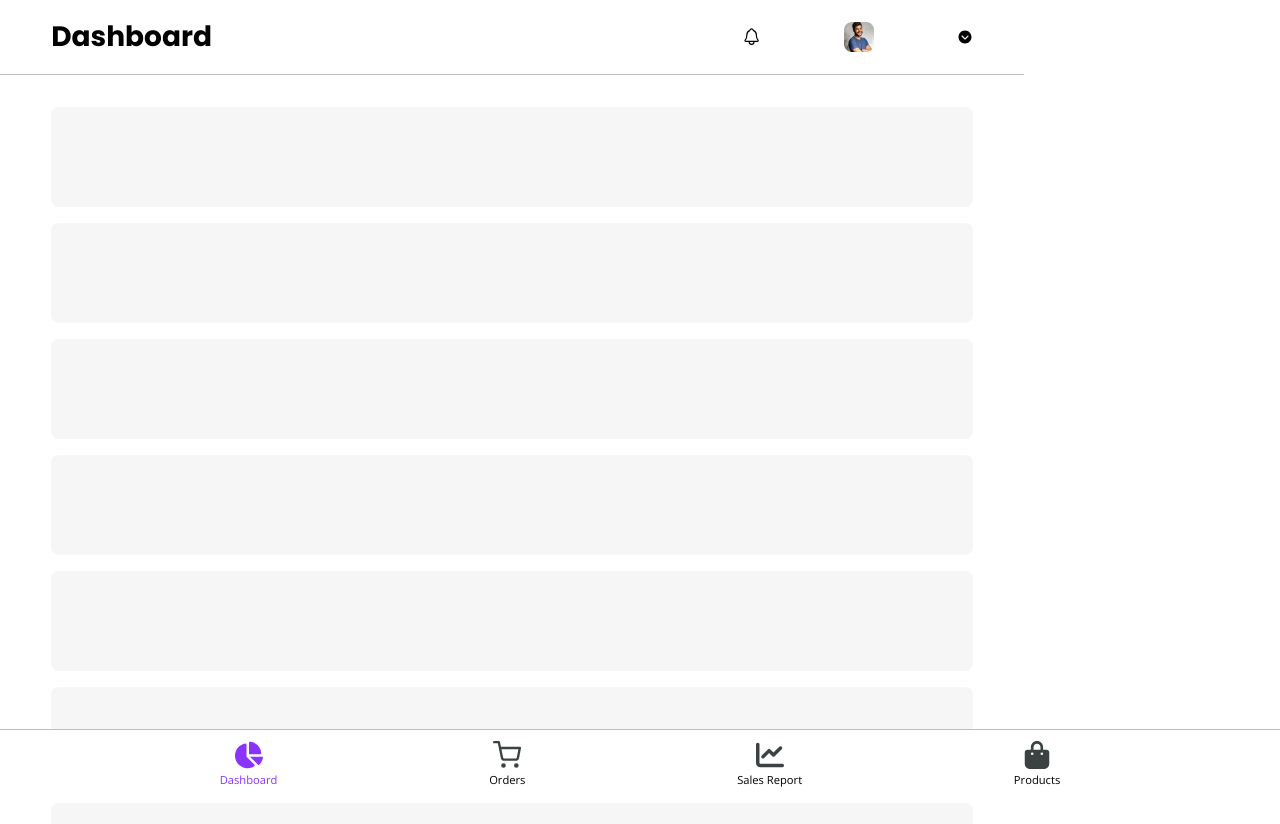
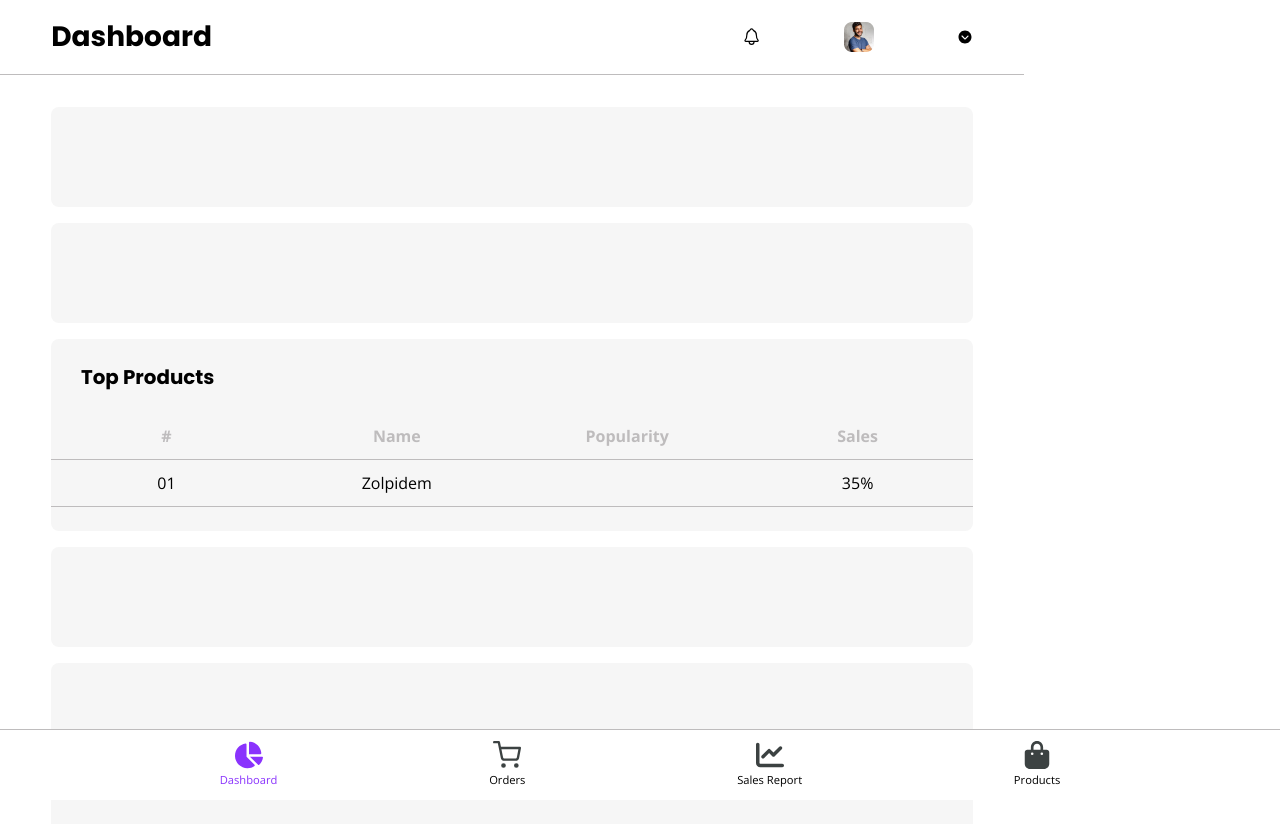
Before and after one commit to RPJ-Overseas-Exim/garment_website, a Next.js app: page /admin/dashboard in a window 1280 px wide. Shown: the top 824 px of the page. Built offline with nearby package versions, Linux system fonts and the light colour scheme; a web font is replaced by a local one.

Commit message:
adding top products article in admin dash

```diff
--- /dev/null
+++ b/app/_components/AdminMain/AdminComponents/TopProducts/TopProducts.css
@@ -0,0 +1,46 @@
+.top-products {
+  width: 100%;
+  tr {
+    display: grid;
+    width: 100%;
+    grid-template-columns: repeat(4, 1fr);
+    padding: 0.7em 0;
+    border-bottom: 1px solid var(--text-gray);
+    align-items: center;
+  }
+  td {
+    text-align: center;
+  }
+}
+
+#top-products {
+  padding-block: 1.5em;
+  h2 {
+    font-size: var(--text-lg);
+    font-weight: bolder;
+    margin-bottom: 1em;
+    margin-left: 1.5em;
+  }
+}
+
+.top-products__header {
+  color: var(--text-gray);
+}
+
+.top-products__popularity {
+  height: 0.2em;
+  width: 100%;
+  border-radius: 0.1em;
+  overflow: hidden;
+  position: relative;
+  z-index: 0;
+}
+
+.top-products__popularity::after {
+  content: "";
+  height: 100%;
+  position: absolute;
+  top: 0;
+  left: 0;
+  z-index: 1;
+}
--- /dev/null
+++ b/app/_components/AdminMain/AdminComponents/TopProducts/TopProducts.tsx
@@ -0,0 +1,31 @@
+import "./TopProducts.css";
+
+export default function TopProducts() {
+  return (
+    <article id="top-products">
+      <h2>Top Products</h2>
+      <table className="top-products">
+        <thead>
+          <tr className="top-products__header">
+            <th>#</th>
+            <th>Name</th>
+            <th>Popularity</th>
+            <th>Sales</th>
+          </tr>
+        </thead>
+        <tbody>
+          <tr>
+            <td>01</td>
+            <td>Zolpidem</td>
+            <td>
+              <div className={`top-products__popularity`}></div>
+            </td>
+            <td>
+              <div className="top-products__sales">35%</div>
+            </td>
+          </tr>
+        </tbody>
+      </table>
+    </article>
+  );
+}
--- a/app/_components/AdminMain/AdminMain.css
+++ b/app/_components/AdminMain/AdminMain.css
@@ -14,7 +14,7 @@
 }
 
 #dashboard-home > * {
-  height: 100px;
+  min-height: 100px;
   background-color: var(--bg-light);
   border-radius: 0.5em;
 }
--- a/app/_components/AdminMain/AdminMain.tsx
+++ b/app/_components/AdminMain/AdminMain.tsx
@@ -1,11 +1,12 @@
 import "./AdminMain.css";
+import TopProducts from "./AdminComponents/TopProducts/TopProducts";
 
 export default function AdminMain() {
   return (
     <section id="dashboard-home">
       <article id="today-sale"></article>
       <article id="visitor-insight"></article>
-      <article id="top-products"></article>
+      <TopProducts />
       <article id="target-vs-reality"></article>
       <article id="total-revenue"></article>
       <article id="total-revenue1"></article>
--- /dev/null
+++ b/libs/utils/styles/colors.ts
@@ -0,0 +1,8 @@
+const colorsObject = {
+  deepBlue: "#0095FF",
+  lightGreen: "#00E096",
+  lavender: "#884DFF",
+  lightOrange: "#FF8F0D",
+};
+
+export default colorsObject;
```
